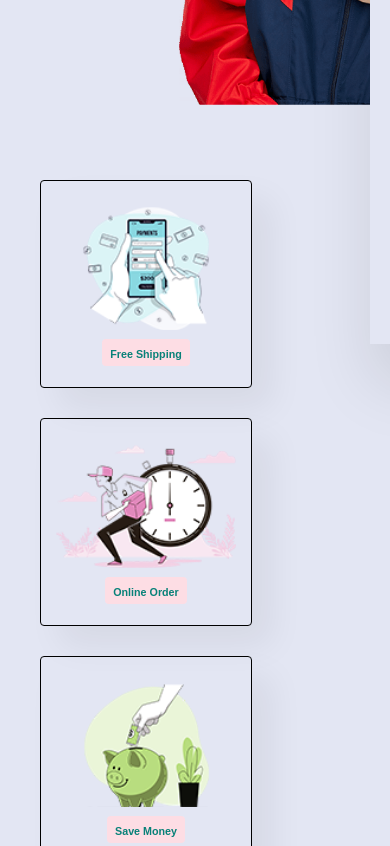
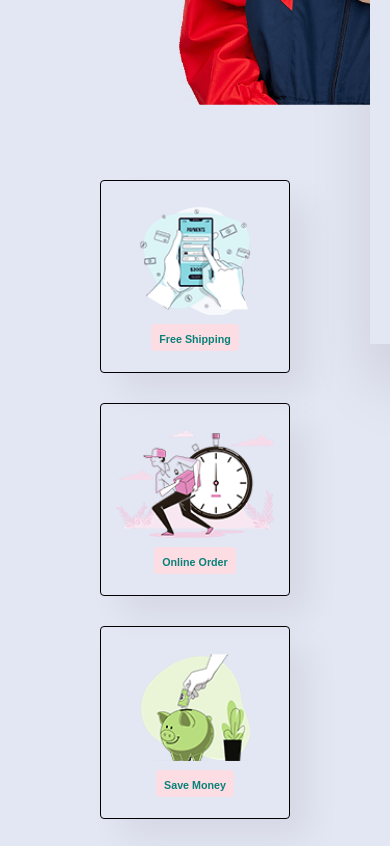
Before and after one commit to siddhartthh/Cloth-Kart, a plain HTML site: page index.html in a window 390 px wide. Shown: the part 580-1426 px from the top of the page. Drawn offline with Linux system fonts and the light colour scheme.

Commit message:
Update style.css

```diff
--- a/style.css
+++ b/style.css
@@ -432,7 +432,7 @@ footer .copyright{
 
 @media (max-width:799px){
     .section-p1{
-        padding: 40px 40px;
+        padding: 40px 100px;
     }
     #navbar{
         display: flex;
```
